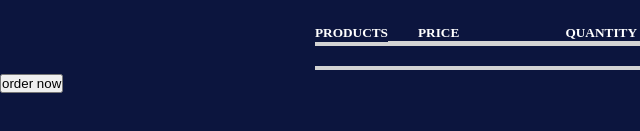
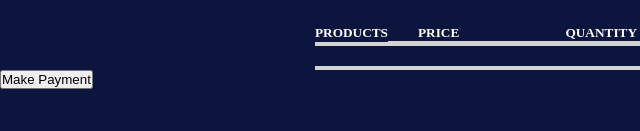
Before and after one commit to CreedM93/pizza-site, a plain HTML site: page cart.html in a window 1280 px wide. Shown: the part 125-256 px from the top of the page, 0-640 px from the left. Drawn offline with nearby package versions, Linux system fonts and the light colour scheme.

Commit message:
new change

```diff
--- a/cart.html
+++ b/cart.html
@@ -57,8 +57,16 @@
 
 
 
-    <a href="./payment.html"><button>order now</button></a>
+    <!-- <a href="./payment.html"><button>order now</button></a> -->
 
+
+    <button onclick="goToPage()">Make Payment</button>
+
+    <script>
+        function goToPage() {
+            window.location.href = "./payment.html";
+        }
+    </script>
 
 </body>
 <script src="./main.js"></script>
```
